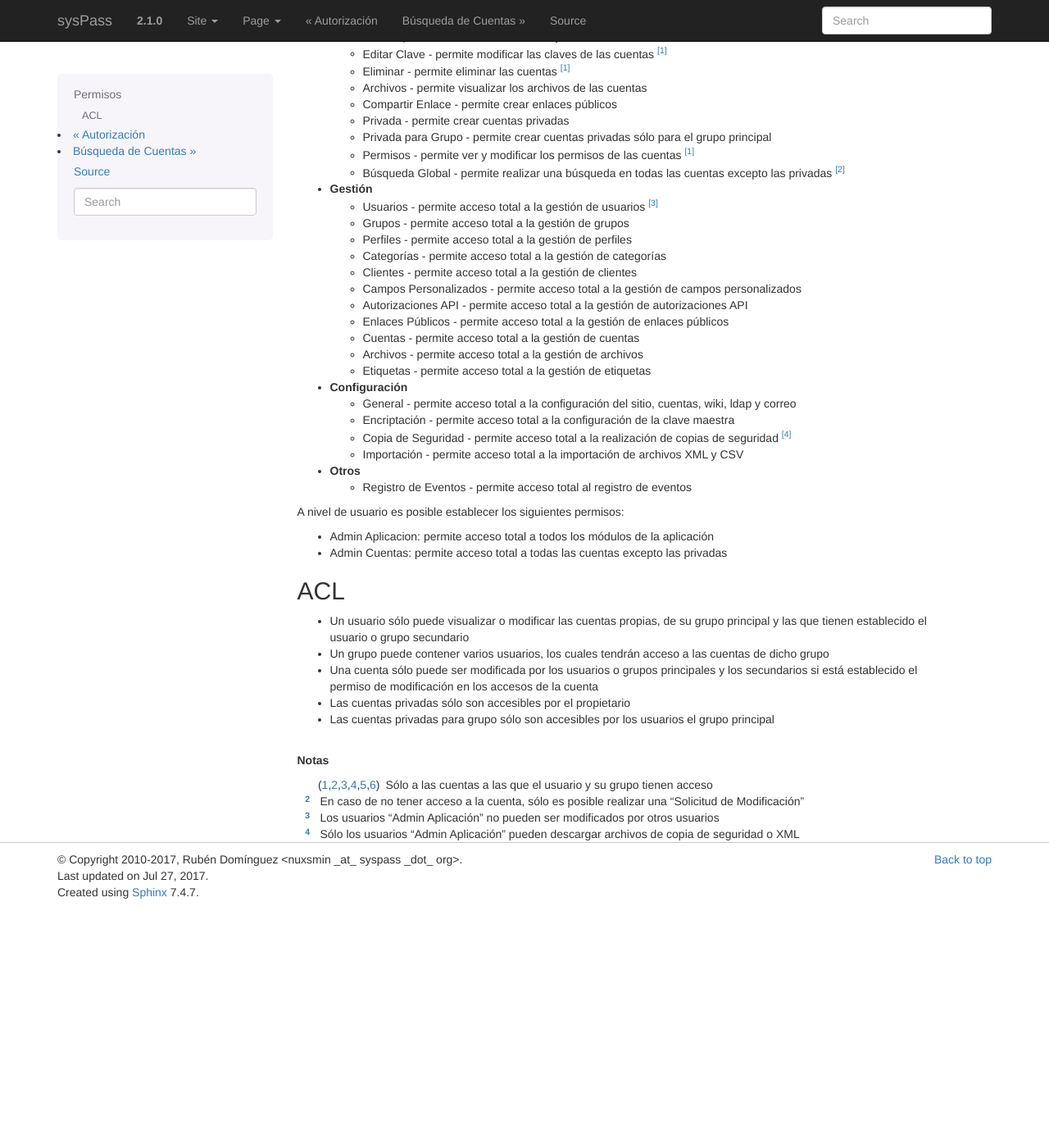
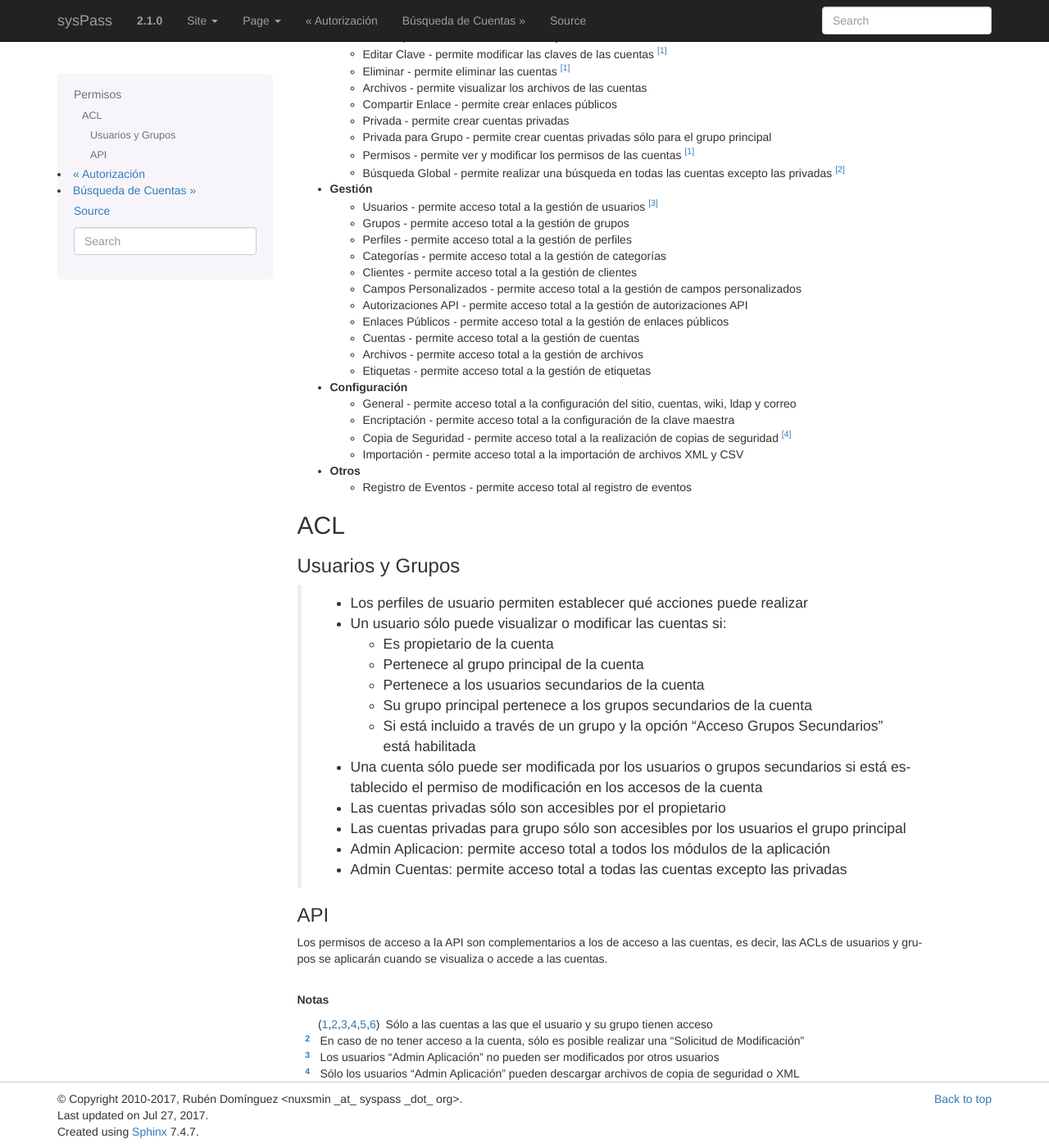
Before and after one commit to sysPass/sysPass-doc, a Sphinx documentation site: the page built from docs/source/application/permissions.rst, in a window 1280 px wide and 1400 px high, scrolled down 261 px. Shown: the whole window at 82% size. Built offline with Sphinx 7.4.7, drawn with Linux system fonts in a browser that asks for light colours; nearby versions of some CDN libraries; library files that are not in the unit come from our copies; before the commit the page ends 1369 px from its top, so only the background shows below that.

```diff
--- a/docs/source/application/permissions.rst
+++ b/docs/source/application/permissions.rst
@@ -45,19 +45,31 @@ Existen 29 tipos de permisos:
 
   * Registro de Eventos - permite acceso total al registro de eventos
 
-A nivel de usuario es posible establecer los siguientes permisos:
-
-* Admin Aplicacion: permite acceso total a todos los módulos de la aplicación
-* Admin Cuentas: permite acceso total a todas las cuentas excepto las privadas
-
 ACL
 ---
 
-* Un usuario sólo puede visualizar o modificar las cuentas propias, de su grupo principal y las que tienen establecido el usuario o grupo secundario
-* Un grupo puede contener varios usuarios, los cuales tendrán acceso a las cuentas de dicho grupo
-* Una cuenta sólo puede ser modificada por los usuarios o grupos principales y los secundarios si está establecido el permiso de modificación en los accesos de la cuenta
-* Las cuentas privadas sólo son accesibles por el propietario
-* Las cuentas privadas para grupo sólo son accesibles por los usuarios el grupo principal
+Usuarios y Grupos
+_________________
+
+  * Los perfiles de usuario permiten establecer qué acciones puede realizar
+  * Un usuario sólo puede visualizar o modificar las cuentas si:
+
+    * Es propietario de la cuenta
+    * Pertenece al grupo principal de la cuenta
+    * Pertenece a los usuarios secundarios de la cuenta
+    * Su grupo principal pertenece a los grupos secundarios de la cuenta
+    * Si está incluido a través de un grupo y la opción "Acceso Grupos Secundarios" está habilitada
+
+  * Una cuenta sólo puede ser modificada por los usuarios o grupos secundarios si está establecido el permiso de modificación en los accesos de la cuenta
+  * Las cuentas privadas sólo son accesibles por el propietario
+  * Las cuentas privadas para grupo sólo son accesibles por los usuarios el grupo principal
+  * Admin Aplicacion: permite acceso total a todos los módulos de la aplicación
+  * Admin Cuentas: permite acceso total a todas las cuentas excepto las privadas
+
+API
+___
+
+Los permisos de acceso a la API son complementarios a los de acceso a las cuentas, es decir, las ACLs de usuarios y grupos se aplicarán cuando se visualiza o accede a las cuentas.
 
 .. rubric:: Notas
 
--- a/docs/source/index.rst
+++ b/docs/source/index.rst
@@ -1,5 +1,3 @@
-.. warning:: Esta es una versión en desarrollo de la documentación de sysPass 2.1
-
 .. container:: logo
 
   .. image:: _static/logo.png
@@ -51,4 +49,5 @@ Qué no hace sysPass
     configuration/index
     application/index
     updating/index
+    howtos/index
     faq
--- a/docs/source/installing/centos7.rst
+++ b/docs/source/installing/centos7.rst
@@ -118,6 +118,7 @@ Para permitir a sysPass escribir su configuración y backups, tenemos dos opcion
 
     chcon -R -t httpd_sys_rw_content_t /var/www/html/sysPass/config/
     chcon -R -t httpd_sys_rw_content_t /var/www/html/sysPass/backup/
+    mkdir /var/www/html/sysPass/tmp && chcon -R -t httpd_sys_rw_content_t /var/www/html/sysPass/tmp
 
 * Deshabilitar SELinux editando el archivo '/etc/sysconfig/selinux' y cambiar el valor de la variable "SELINUX" a "permissive" y reiniciar el sistema.
 
--- a/docs/source/installing/debian9.rst
+++ b/docs/source/installing/debian9.rst
@@ -29,8 +29,9 @@ Instalación de paquetes en Debian GNU/Linux
 
 .. code:: bash
 
-    apt-get install apache2 libapache2-mod-php5 php5 php5-curl php5-mysqlnd \
-    php5-curl php5-gd php5-json mariadb-server
+    apt install apache2 libapache2-mod-php php php-curl php-mysqlnd php-curl \
+    php-gd php-json mariadb-server php-ldap
+
     service apache2 restart
 
 Opcional para habilitar LDAP
```
Also changed, not shown: docs/source/application/plugins.rst (+48 -21 lines), docs/source/configuration/ldap.rst (+11 -0 lines).
